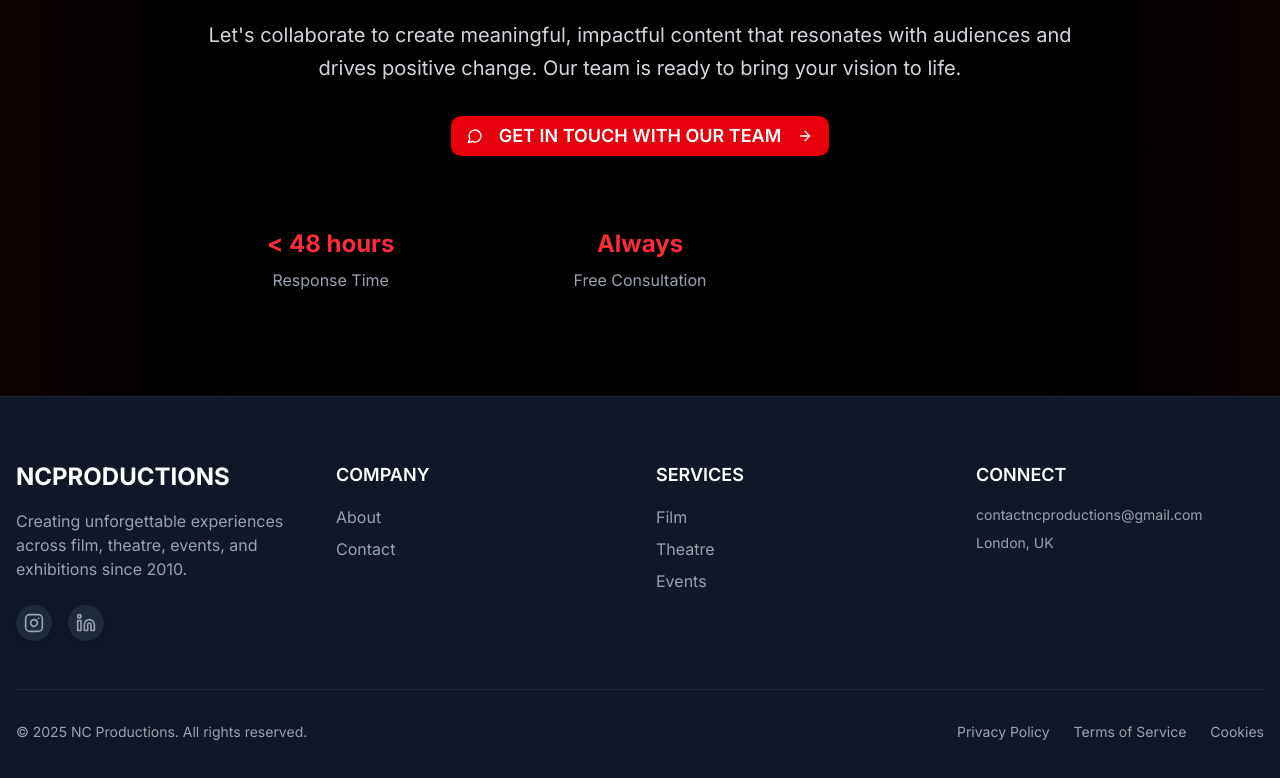
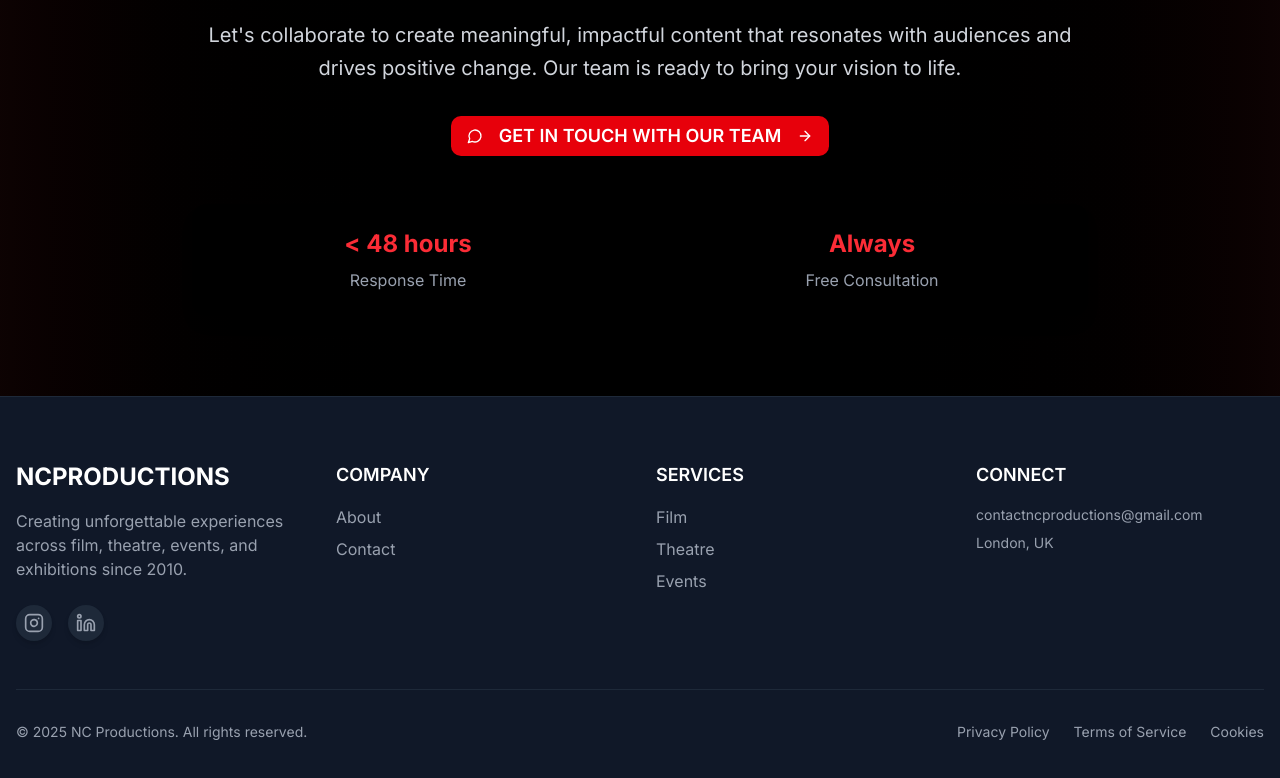
Before and after one commit to JoshuaU6/NCProduction-Website, a Next.js app: page /about in a window 1280 px wide. Shown: the part 2902-3680 px from the top of the page. Built offline with nearby package versions, Linux system fonts and the light colour scheme.

Commit message:
Refactor CallToAction component: Update grid layout from 3 to 2 columns for improved responsiveness; Remove duplicate Link import for cleaner code.

```diff
--- a/src/components/about/call-to-action.tsx
+++ b/src/components/about/call-to-action.tsx
@@ -2,9 +2,9 @@
 
 import { motion } from "framer-motion";
 import { ArrowRight, MessageCircle } from "lucide-react";
+import Link from "next/link";
 
 import { Button } from "@/components/ui/button";
-import Link from "next/link";
 
 export function CallToAction() {
   return (
@@ -50,7 +50,7 @@ export function CallToAction() {
           </motion.div>
 
           <motion.div
-            className="mt-12 grid md:grid-cols-3 gap-8 text-center"
+            className="mt-12 grid md:grid-cols-2 gap-8 text-center"
             initial={{ opacity: 0, y: 30 }}
             whileInView={{ opacity: 1, y: 0 }}
             transition={{ duration: 0.8, delay: 0.4 }}
```
